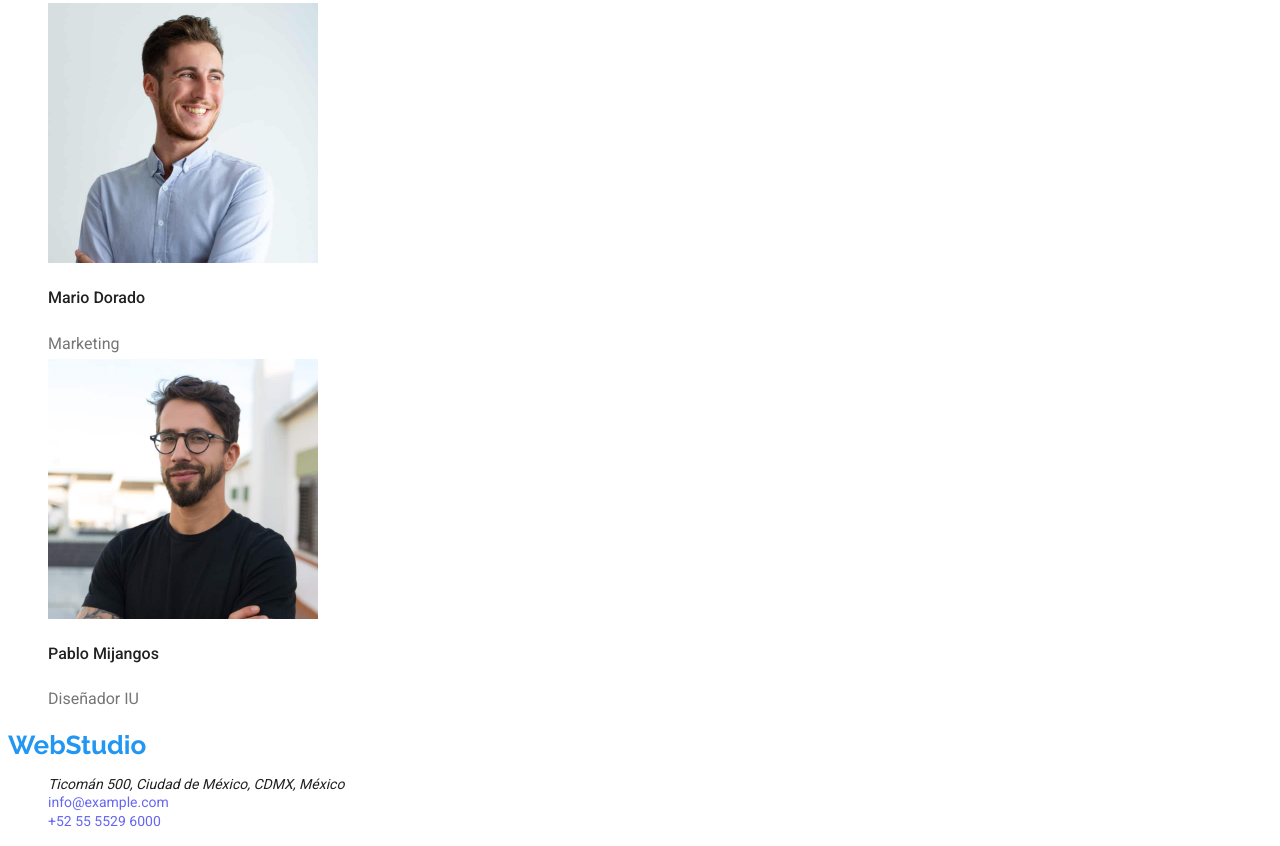
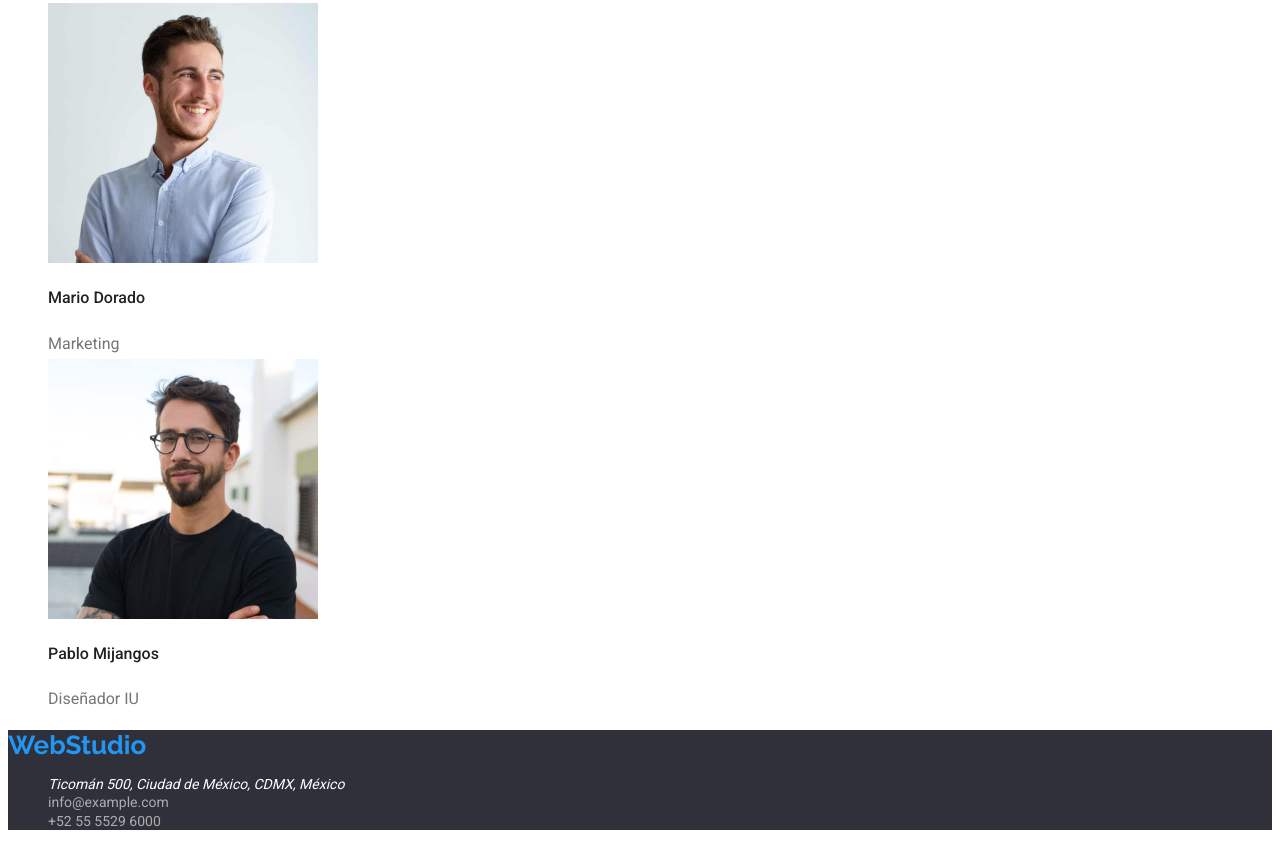
Before and after one commit to jhgonzalezm/goit-markup-hw-02, a plain HTML site: page index.html in a window 1280 px wide. Shown: the part 2502-3348 px from the top of the page. Drawn offline with Linux system fonts and the light colour scheme.

Commit message:
ajuste a 2da, revision

```diff
--- a/css/styles.css
+++ b/css/styles.css
@@ -8,6 +8,7 @@
   --button-bgc: #2196f3;
   --button-color: #ffffff;
 }
+
 * {
   text-decoration: none;
   list-style-type: none;
@@ -81,6 +82,11 @@ p {
 .main-introduction {
   background-color: var(--main-introducion);
 }
+
+.footer {
+  background-color: var(--main-introducion);
+}
+
 .h1-introduction {
   font-size: 44px;
   font-weight: 900;
@@ -100,6 +106,7 @@ span {
 }
 .direccion {
   font-size: 14px;
+  color: var(--button-color);
 }
 .direccion-opacidad {
   opacity: 60%;
--- a/index.html
+++ b/index.html
@@ -126,7 +126,7 @@
         </ul>
       </section>
     </main>
-    <footer>
+    <footer class="footer">
       <a class="web" href="#">WebStudio</a>
       <ul>
         <li>
```
Also changed, not shown: portafolio.html (+1 -1 lines).
